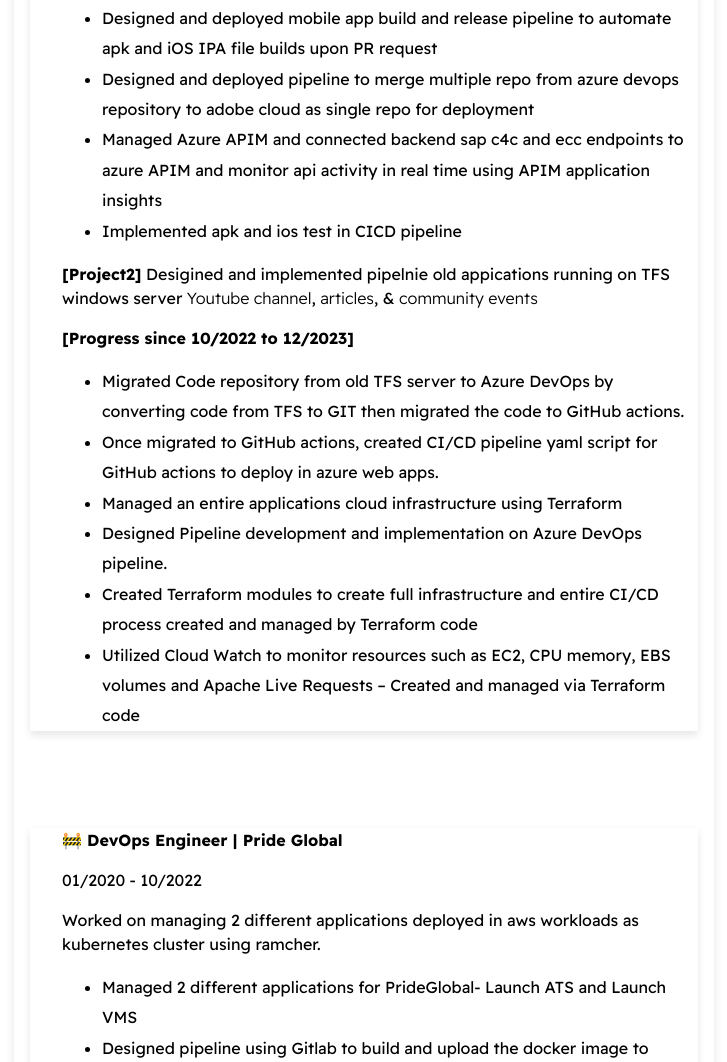
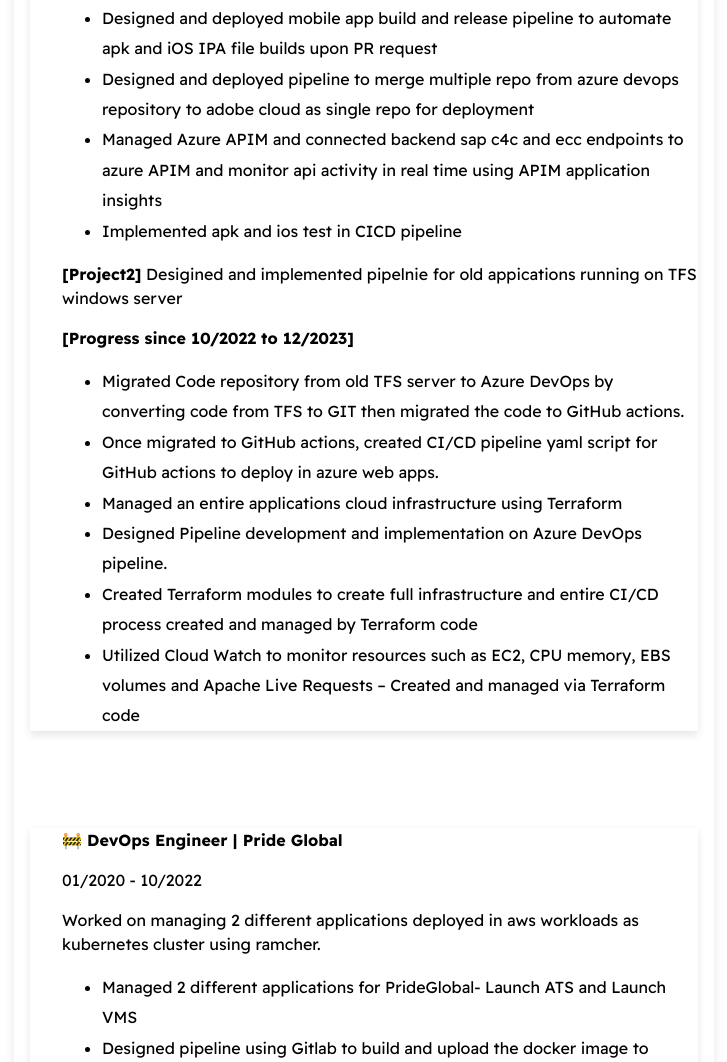
Before and after one commit to jasuhail/AmeerSuhail, a plain HTML site: page index.html in a window 1280 px wide. Shown: the part 1034-2096 px from the top of the page, without its empty margins (276-1003 px from the left). Drawn offline with Linux system fonts and the light colour scheme.

Commit message:
Update index.html

```diff
--- a/index.html
+++ b/index.html
@@ -80,7 +80,7 @@
                         <li>Implemented apk and ios test in CICD pipeline</li>
                     </ul>
 
-                    <p><strong>[Project2]</strong> Desigined and implemented pipelnie old appications running on TFS windows server <a href="https://www.youtube.com/appwrite" target="_blank">Youtube channel</a>, <a href="https://appwrite.io/blog/author/dennis-ivy" target="_blank">articles</a>, & <a href="https://www.youtube.com/live/VJvawxeUhN4">community events</a></p>
+                    <p><strong>[Project2]</strong> Desigined and implemented pipelnie for old appications running on TFS windows server </p>
                     <strong>[Progress since 10/2022 to 12/2023]</strong>
                     <ul>
                         <li>Migrated Code repository from old TFS server to Azure DevOps by converting code from TFS to GIT then migrated the code to GitHub actions.</li>
```
